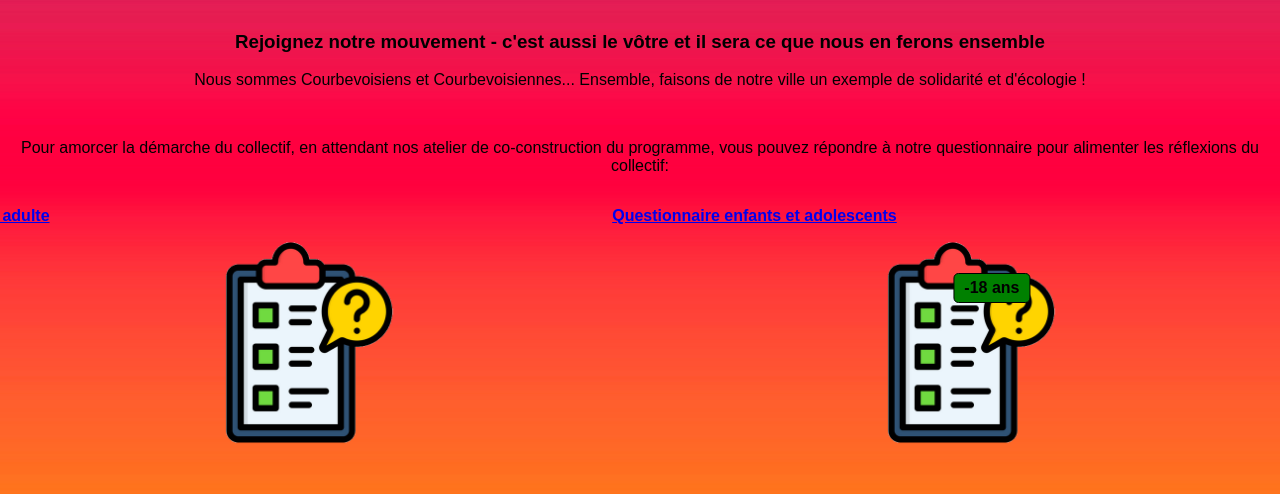
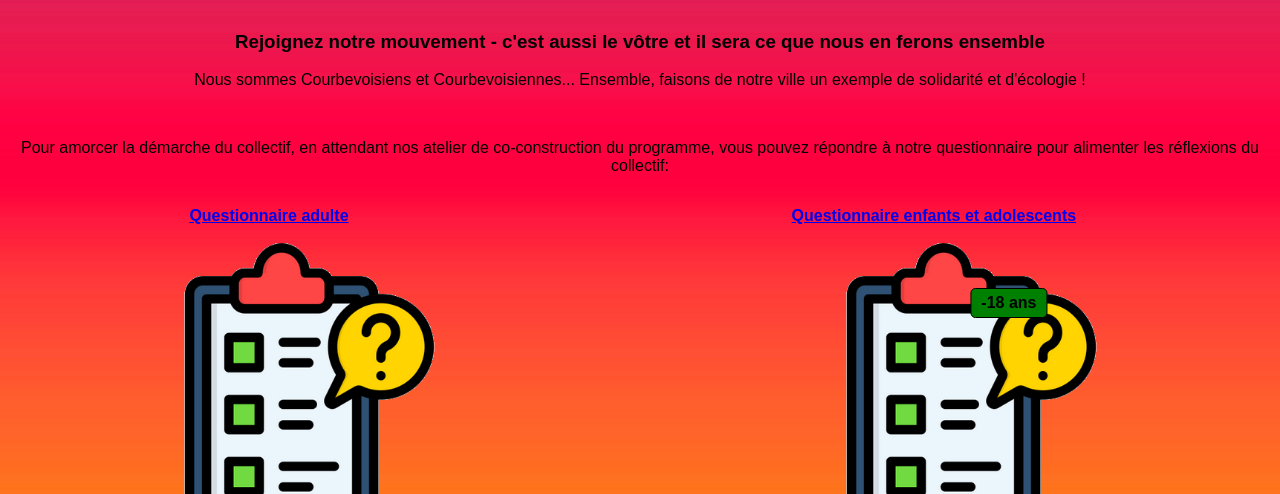
Before and after one commit to AlternativeCitoyenneCourbevoie/LandingPage, a plain HTML site: page index.html in a window 1280 px wide. Shown: the part 306-800 px from the top of the page. Drawn offline with Linux system fonts and the light colour scheme.

Commit message:
Update index.html

```diff
--- a/index.html
+++ b/index.html
@@ -114,15 +114,15 @@
 <div style="display: flex; justify-content: center; gap: 5vw; flex-wrap: wrap;">
     <div style="text-align: center; flex: 1; min-width: 150px;">
         <a href="https://forms.gle/W3HCDeK1UeEPzQk69" target="_blank">
-            <p style="text-align: left; margin-left: -20%; font-weight: bold;">Questionnaire adulte</p>
-            <img src="Icone_questionnaire.png" alt="Icône Questionnaire" style="width: 30vw; max-width: 200px; height: auto;">
+            <p style="text-align: left; margin-left: 30%; font-weight: bold;">Questionnaire adulte</p>
+            <img src="Icone_questionnaire.png" alt="Icône Questionnaire" style="width: 40vw; max-width: 300px; height: auto;">
         </a>
     </div>
     <div style="text-align: center; flex: 1; min-width: 150px;">
         <a href="https://forms.gle/V8v3qyjuTDCQK6KA8" target="_blank">
-            <p style="text-align: left; margin-left: -10%; font-weight: bold;">Questionnaire enfants et adolescents</p>
+            <p style="text-align: left; margin-left: 20%; font-weight: bold;">Questionnaire enfants et adolescents</p>
             <div style="position: relative; display: inline-block;">
-                <img src="Icone_questionnaire.png" alt="Icône Questionnaire" style="width: 30vw; max-width: 200px; height: auto;">
+                <img src="Icone_questionnaire.png" alt="Icône Questionnaire" style="width: 40vw; max-width: 300px; height: auto;">
                 <span style="position: absolute; top: 15%; right: 33%; transform: translateX(33%); background: green; color: black; font-weight: bold; padding: 5px 10px; border: 1px solid black; border-radius: 5px;">-18 ans</span>
             </div>
         </a>
```
